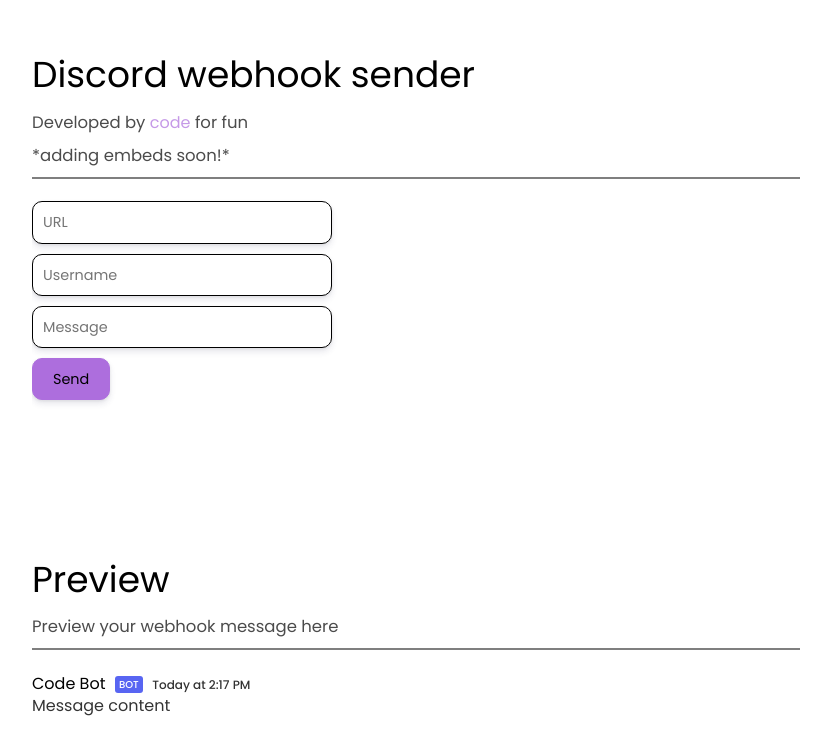
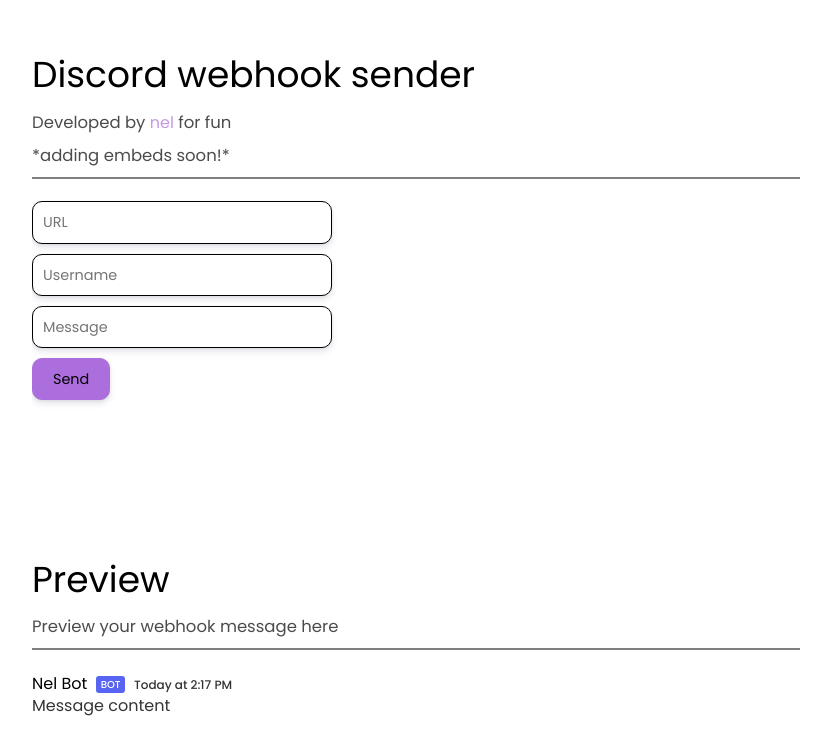
Before and after one commit to nelnelnelnel/DiscordWebhookSender, a plain HTML site: page index.html in a window 1280 px wide. Shown: the whole page, without its empty margins (224-1055 px from the left). Drawn offline with nearby package versions, Linux system fonts and the light colour scheme.

Commit message:
Update index.html

```diff
--- a/index.html
+++ b/index.html
@@ -4,7 +4,7 @@
     <meta charset="UTF-8">
     <meta http-equiv="X-UA-Compatible" content="IE=edge">
     <meta name="viewport" content="width=device-width, initial-scale=1.0">
-    <title>code's discord webhook sender</title>
+    <title>nel's discord webhook sender</title>
     <link rel="stylesheet" href="style.css">
 </head>
 <body>
@@ -12,7 +12,7 @@
         <!-- form -->
         <div class="cf">
             <h1>Discord webhook sender</h1>
-            <p>Developed by <span style="color: #ad6edd;">code</span> for fun</p>
+            <p>Developed by <span style="color: #ad6edd;">nel</span> for fun</p>
             <p>*adding embeds soon!*</p>
 
             <hr class="solid">
@@ -38,7 +38,7 @@
             <br>
 
             <div id="">
-                <span id="user">Code Bot</span>
+                <span id="user">Nel Bot</span>
                 <span id="botbadge">BOT</span>
                 <span id="time"></span>
                 <br>
```
